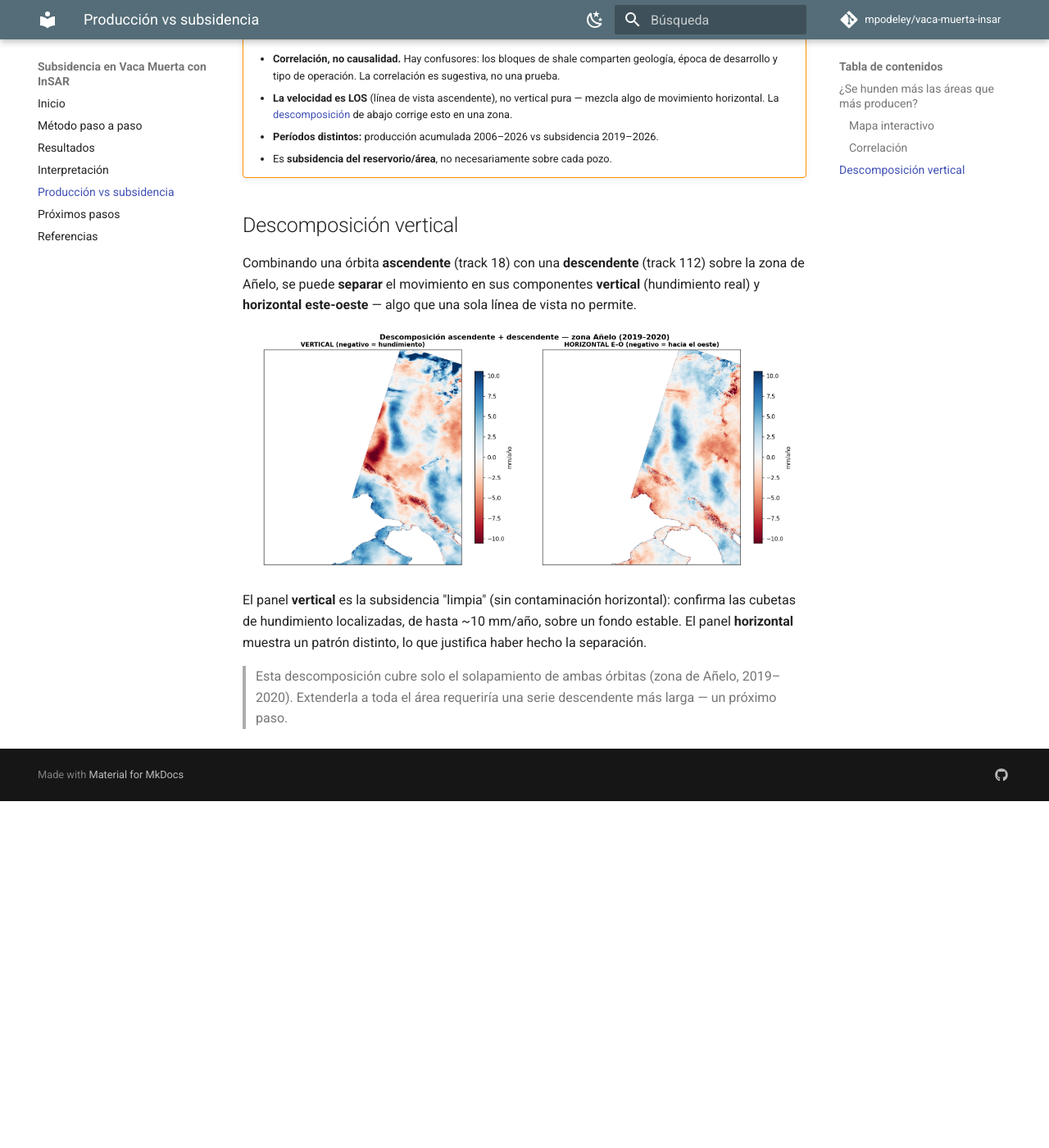
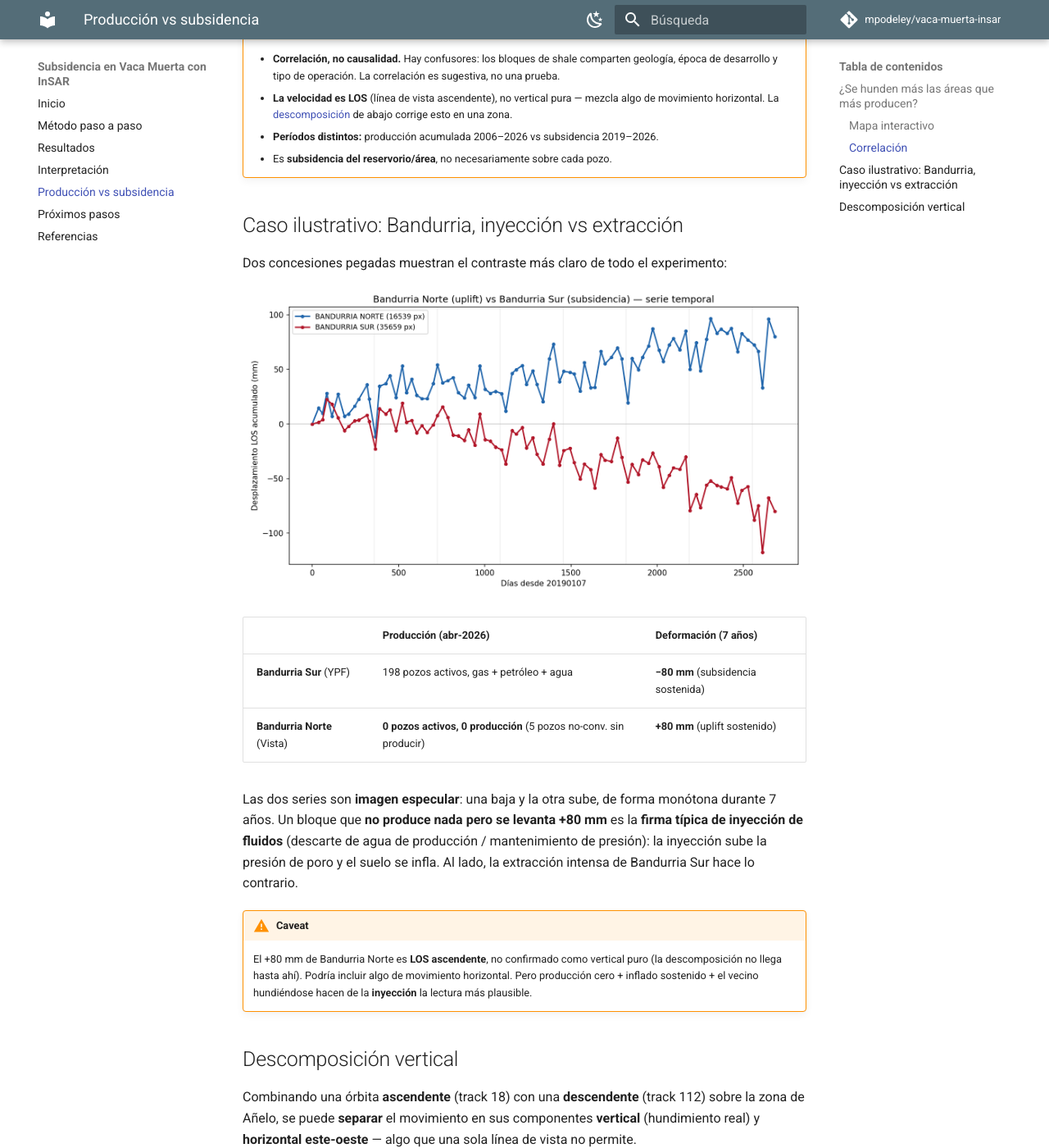
Before and after one commit to mpodeley/vaca-muerta-insar, an MkDocs documentation site: the page built from docs/produccion.md, in a window 1280 px wide and 1400 px high, scrolled down 2177 px. Shown: the whole window at 82% size. Built offline with MkDocs 1.6.1 and Material for MkDocs 9.7.7, drawn with Linux system fonts in a browser that asks for light colours; comment, search, counter and statistics services are not loaded; before the commit the page ends 3154 px from its top, so only the background shows below that.

Commit message:
Agregar caso Bandurria: inyección (Norte +80mm) vs extracción (Sur -80mm)
Contraste especular entre dos concesiones pegadas: Bandurria Norte (Vista, sin
producción) se infla +80mm/7años = firma de inyección; Bandurria Sur (YPF, 198
pozos) se hunde -80mm. Con caveat de LOS no vertical.

Co-Authored-By: Claude Opus 4.8 <noreply@anthropic.com>

```diff
--- a/docs/produccion.md
+++ b/docs/produccion.md
@@ -43,6 +43,27 @@ Físicamente es esperable: la extracción baja la presión de poro del reservori
     - **Períodos distintos:** producción acumulada 2006–2026 vs subsidencia 2019–2026.
     - Es **subsidencia del reservorio/área**, no necesariamente sobre cada pozo.
 
+## Caso ilustrativo: Bandurria, inyección vs extracción
+
+Dos concesiones pegadas muestran el contraste más claro de todo el experimento:
+
+![Bandurria Norte (uplift) vs Bandurria Sur (subsidencia)](assets/bandurria.png){ loading=lazy }
+
+| | Producción (abr-2026) | Deformación (7 años) |
+|---|---|---|
+| **Bandurria Sur** (YPF) | 198 pozos activos, gas + petróleo + agua | **−80 mm** (subsidencia sostenida) |
+| **Bandurria Norte** (Vista) | **0 pozos activos, 0 producción** (5 pozos no-conv. sin producir) | **+80 mm** (uplift sostenido) |
+
+Las dos series son **imagen especular**: una baja y la otra sube, de forma monótona durante 7 años. Un
+bloque que **no produce nada pero se levanta +80 mm** es la **firma típica de inyección de fluidos**
+(descarte de agua de producción / mantenimiento de presión): la inyección sube la presión de poro y el
+suelo se infla. Al lado, la extracción intensa de Bandurria Sur hace lo contrario.
+
+!!! warning "Caveat"
+    El +80 mm de Bandurria Norte es **LOS ascendente**, no confirmado como vertical puro (la
+    descomposición no llega hasta ahí). Podría incluir algo de movimiento horizontal. Pero producción
+    cero + inflado sostenido + el vecino hundiéndose hacen de la **inyección** la lectura más plausible.
+
 ## Descomposición vertical { #descomposicion-vertical }
 
 Combinando una órbita **ascendente** (track 18) con una **descendente** (track 112) sobre la zona de
```
Also changed, not shown: docs/pipeline/bandurria.py (added, +70 -0 lines), docs/assets/bandurria.png (added).
